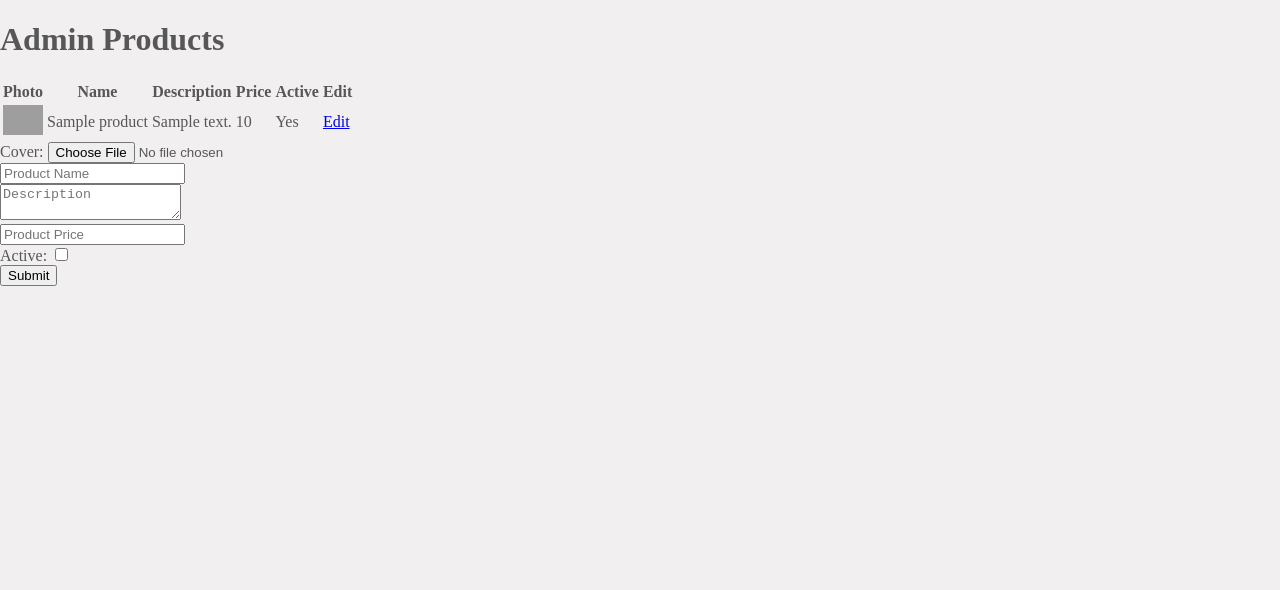
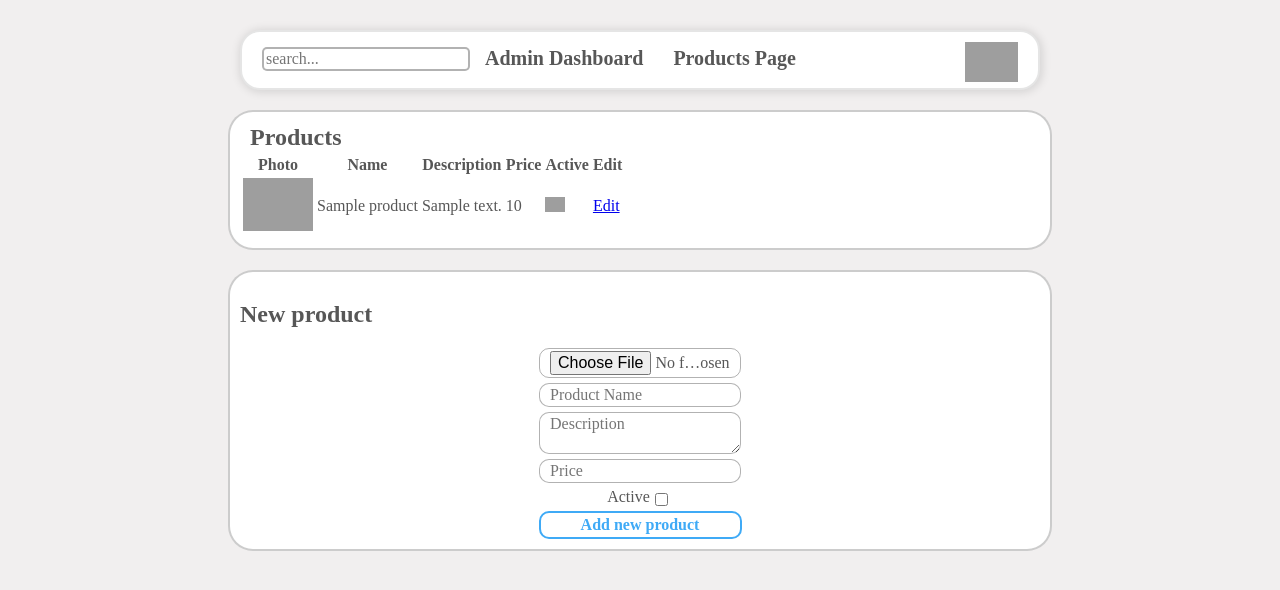
Before and after one commit to EhsanProjects/onlineshop-render, a Flask app: page /admin/dashboard/products in a window 1280 px wide. Shown: the top 590 px of the page. Run offline with Flask 3, Linux system fonts and the light colour scheme; the first user in the database is signed in; tables that the repository leaves empty hold one stand-in row (Sample ...); some libraries are stand-ins or nearby versions; some web fonts are replaced; grey boxes are pictures that could not be loaded.

Commit message:
Admin products page is modified

```diff
--- a/templates/admin/order.html
+++ b/templates/admin/order.html
@@ -1,7 +1,7 @@
 {% extends 'base.html' %}
 
 {% block header %}
-    <title>Admin Dashboard | Order</title>
+    <title>Admin Dashboard | Order Number : {{ cart.id }}</title>
 {% endblock %}
 
 {% block body %}
--- a/templates/admin/products.html
+++ b/templates/admin/products.html
@@ -5,8 +5,10 @@
 {% endblock %}
 
 {% block body %}
-    <h1>Admin Products</h1>
-    <table >
+    {% include "part/header.html" %}
+    <section class="simple-box">
+        <h1>Products</h1>
+        <table>
             <tr>
                 <th>Photo</th>
                 <th>Name</th>
@@ -18,24 +20,34 @@
 
             {% for p in products %}
                 <tr>
-            <td><img style="width: 40px" src="/static/cover/{{ p.id }}.jpg"></td>
+                    <td><img style="width: 70px" src="/static/cover/{{ p.id }}.jpg"></td>
                     <td>{{ p.name }}</td>
-            <td>{{ p.description }}</td>
+                    <td>{{ p.description|truncate(150) }}</td>
                     <td>{{ p.price }}</td>
-            <td>{{ "Yes" if p.active == 1 else "No" }}</td>
-            <td><a href="/admin/dashboard/edit-product/{{ p.id }}">Edit</a> </td>
+                    {#                    <td> {{ "Yes" if p.active == 1 else "No" }}</td>#}
+                    <td><img style="justify-content: center; width: 20px"
+                             src="{{ url_for('static', filename='theme-image/done.png') if p.active==1 else url_for('static', filename='theme-image/close.png') }}">
+                    </td>
+                    <td><a href="/admin/dashboard/edit-product/{{ p.id }}">Edit</a></td>
                 </tr>
             {% endfor %}
 
-
         </table>
+    </section>
+    <section class="simple-box">
+        <h2>New product</h2>
         <form action="#" method="POST" enctype="multipart/form-data">
             <input type="hidden" name="csrf_token" value="{{ csrf_token() }}"/>
-        <label>Cover: </label><input type="file" name="cover"><br>
-        <input type="text" name="name" placeholder="Product Name"><br>
-        <textarea name="description" placeholder="Description"></textarea><br>
-        <input type="number" name="price" placeholder="Product Price"><br>
-        <label>Active: </label><input type="checkbox" value="1" name="active"><br>
-        <input type="submit">
+            <input type="file" name="cover">
+            <input type="text" name="name" placeholder="Product Name">
+            <textarea name="description" placeholder="Description"></textarea>
+            <input type="number" name="price" placeholder="Price">
+            <div style="display: flex;justify-content: center">
+                <label for="active">Active </label><input style="margin: 5px" type="checkbox" id="active" value="1"
+                                                          name="active">
+            </div>
+            <input type="submit" value="Add new product">
         </form>
+    </section>
+
 {% endblock %}
```
Lines whose indentation alone changed are shown as unchanged.
